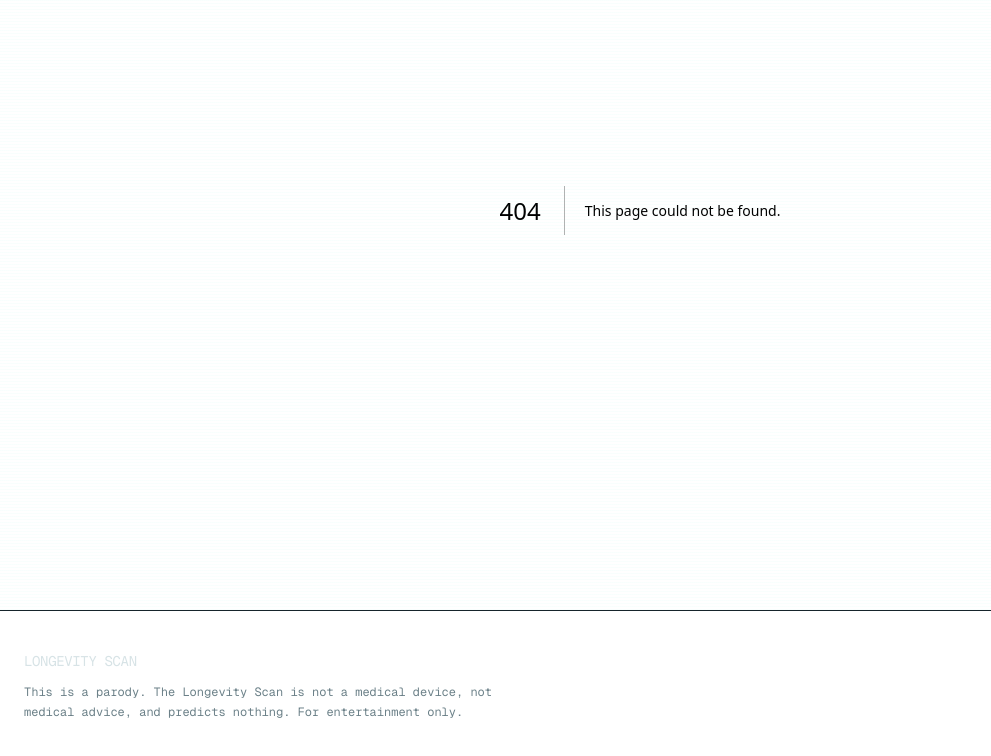
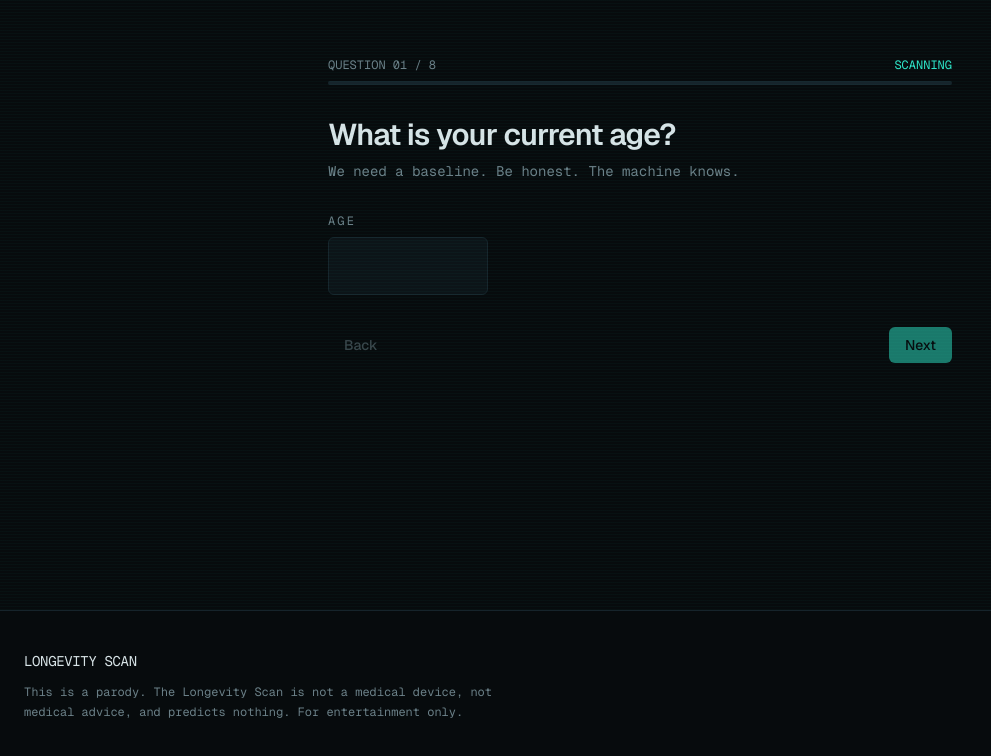
Before and after one commit to maxcolrosa/deathscanner, a Next.js app: page /scan in a window 1280 px wide. Before the commit this address had no page. Shown: the part 190-946 px from the top of the page, without its empty margins (0-991 px from the left). Built offline with nearby package versions, Linux system fonts and the light colour scheme.

Commit message:
feat: scan state machine wiring quiz to report to pitch

```diff
--- /dev/null
+++ b/app/scan/page.tsx
@@ -0,0 +1,78 @@
+"use client";
+
+import { useCallback, useMemo, useRef, useState } from "react";
+import { QuizStep } from "@/components/quiz-step";
+import { AnalyzingSequence } from "@/components/analyzing-sequence";
+import { ReportCard } from "@/components/report-card";
+import { GuidePitch } from "@/components/guide-pitch";
+import { QUESTIONS, computeResult, type Answers } from "@/lib/longevity";
+
+type Phase = "quiz" | "analyzing" | "result";
+
+export default function ScanPage() {
+  const [phase, setPhase] = useState<Phase>("quiz");
+  const [stepIndex, setStepIndex] = useState(0);
+  const [answers, setAnswers] = useState<Answers>({});
+  const pitchRef = useRef<HTMLDivElement>(null);
+
+  const question = QUESTIONS[stepIndex];
+
+  const handleChange = useCallback(
+    (value: string | number) => {
+      setAnswers((prev) => ({ ...prev, [question.id]: value }));
+    },
+    [question.id]
+  );
+
+  const handleNext = useCallback(() => {
+    if (stepIndex < QUESTIONS.length - 1) {
+      setStepIndex((i) => i + 1);
+    } else {
+      setPhase("analyzing");
+    }
+  }, [stepIndex]);
+
+  const handleBack = useCallback(() => {
+    setStepIndex((i) => Math.max(0, i - 1));
+  }, []);
+
+  const handleAnalysisComplete = useCallback(() => {
+    setPhase("result");
+  }, []);
+
+  const result = useMemo(
+    () => (phase === "result" ? computeResult(answers) : null),
+    [phase, answers]
+  );
+
+  const scrollToPitch = useCallback(() => {
+    pitchRef.current?.scrollIntoView({ behavior: "smooth", block: "start" });
+  }, []);
+
+  if (phase === "quiz") {
+    return (
+      <QuizStep
+        question={question}
+        index={stepIndex}
+        total={QUESTIONS.length}
+        value={answers[question.id]}
+        onChange={handleChange}
+        onNext={handleNext}
+        onBack={handleBack}
+      />
+    );
+  }
+
+  if (phase === "analyzing") {
+    return <AnalyzingSequence onComplete={handleAnalysisComplete} />;
+  }
+
+  return (
+    <main>
+      <ReportCard result={result!} onSeePlan={scrollToPitch} />
+      <div ref={pitchRef}>
+        <GuidePitch recoverableYears={result!.recoverableYears} />
+      </div>
+    </main>
+  );
+}
```
